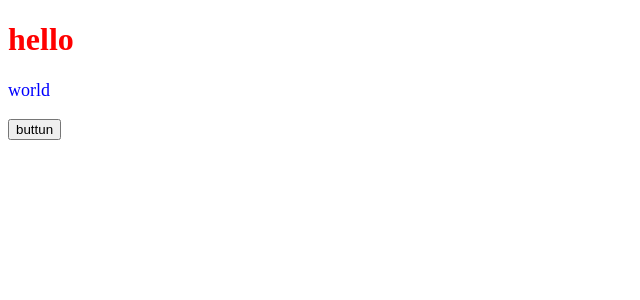
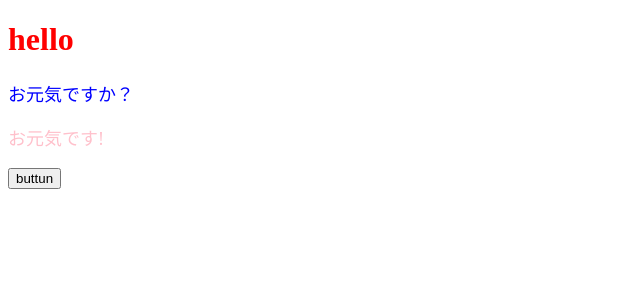
Before and after one commit to naoki-hirayama/react-todo, a React (Create React App) app: page / in a window 1280 px wide. Shown: the top 300 px of the page, without its empty margins (0-640 px from the left). Built offline with nearby package versions, Linux system fonts and the light colour scheme; the HTML template or start-up script is replaced by a standard one.

Commit message:
propsを使う1

```diff
--- a/src/App.jsx
+++ b/src/App.jsx
@@ -1,16 +1,14 @@
 import React from "react";
+import ColorfullMessage from "./components/ColorfullMessage";
 
 const App = () => {
   const onClickButton = () => alert();
-  const contentStyle = {
-    color: "blue",
-    fontSize: "18px"
-  };
 
   return (
     <>
       <h1 style={{ color: "red" }}>hello</h1>
-      <p style={contentStyle}>world</p>
+      <ColorfullMessage color="blue" message="お元気ですか？" />
+      <ColorfullMessage color="pink" message="お元気です!" />
       <button onClick={onClickButton}>buttun</button>
     </>
   );
--- /dev/null
+++ b/src/components/ColorfullMessage.jsx
@@ -0,0 +1,12 @@
+import React from "react";
+
+const ColorfullMessage = (props) => {
+  const contentStyle = {
+    color: props.color,
+    fontSize: "18px"
+  };
+
+  return <p style={contentStyle}>{props.message}</p>;
+};
+
+export default ColorfullMessage;
```
